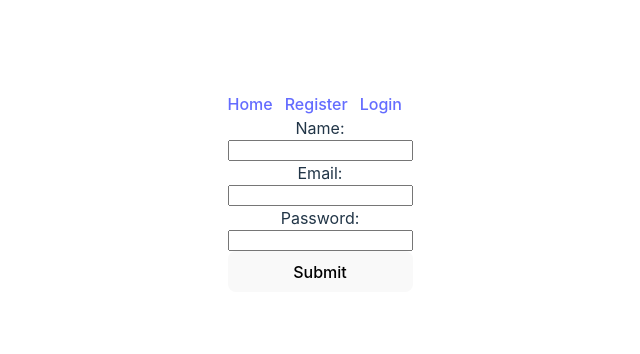
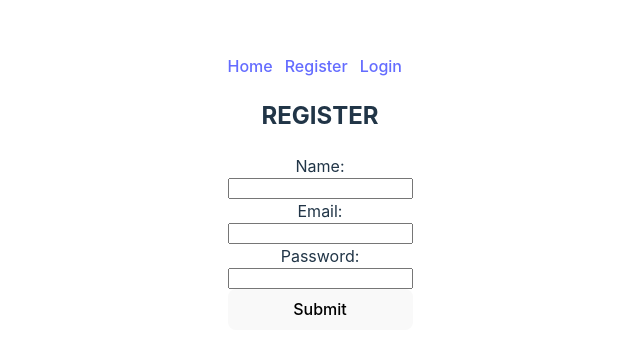
Before and after one commit to RomaSamkov/mern-auth, a React (Vite) app in the folder client/: page /register in a window 1280 px wide. Shown: the part 208-562 px from the top of the page, without its empty margins (320-960 px from the left). Built offline with nearby package versions, Linux system fonts and the light colour scheme.

Commit message:
Update Register.jsx

```diff
--- a/client/src/pages/Register.jsx
+++ b/client/src/pages/Register.jsx
@@ -29,6 +29,7 @@ const Register = () => {
   };
   return (
     <div>
+      <h2>REGISTER</h2>
       <form onSubmit={onRegisterUser}>
         <label htmlFor="username">Name:</label>
         <input
```
